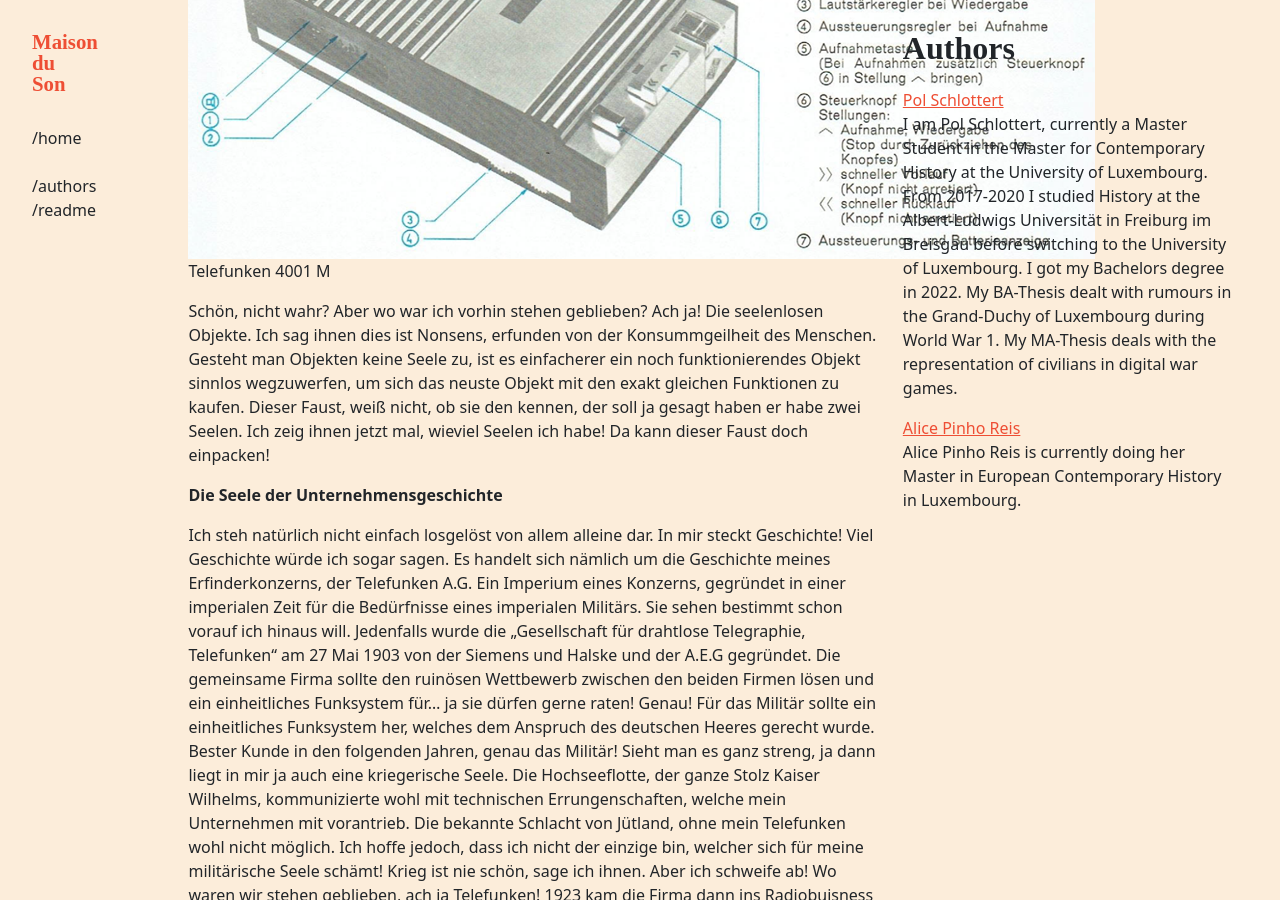
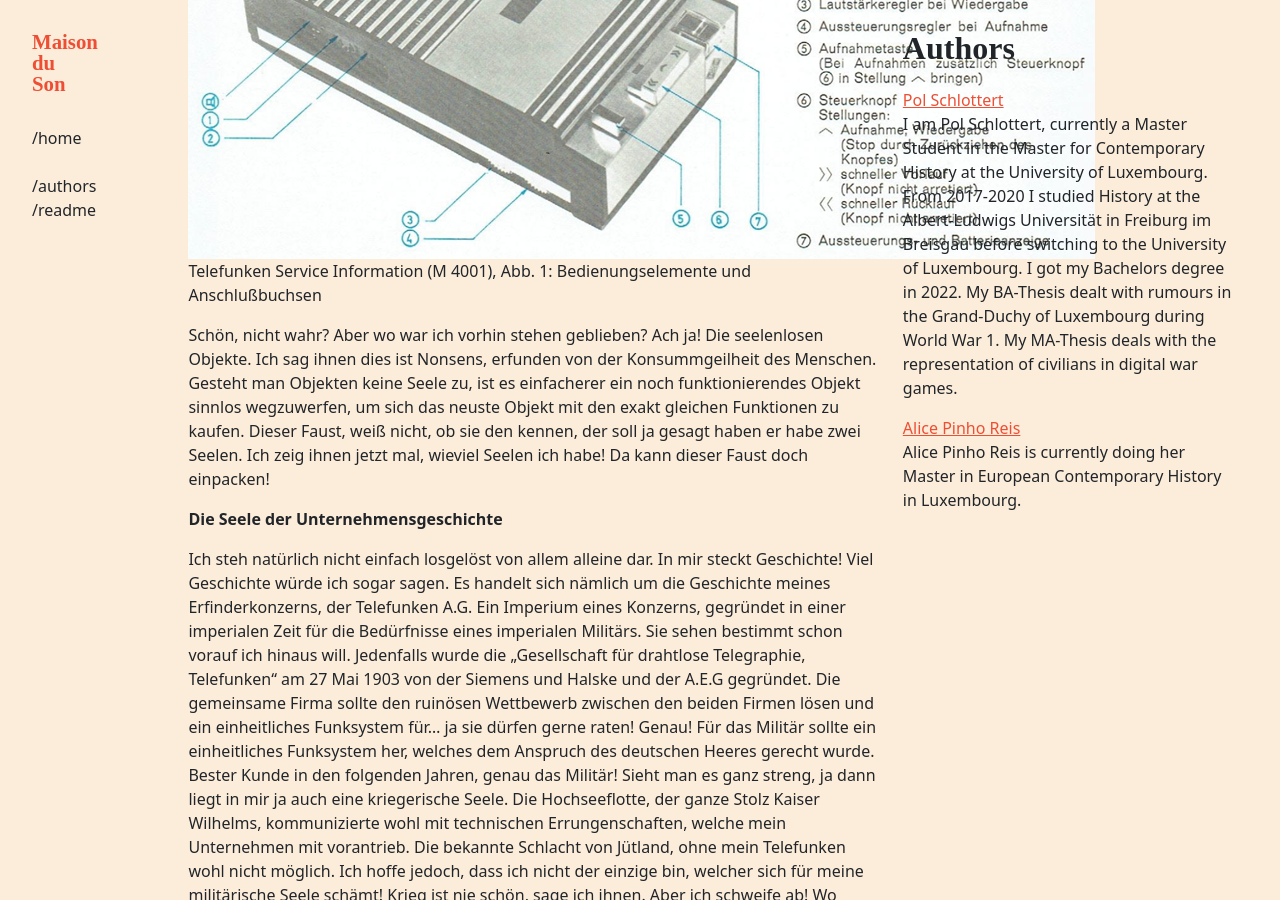
Before and after one commit to C2DH/maison-du-son, a Jekyll site: the page built from _objects/telefunken-m-4001.md, in a window 1280 px wide and 900 px high, scrolled down 918 px. Built offline with Jekyll 4.4.1, drawn with Linux system fonts in a browser that asks for light colours; some web fonts are replaced.

Commit message:
Update telefunken-m-4001.md

```diff
--- a/_objects/telefunken-m-4001.md
+++ b/_objects/telefunken-m-4001.md
@@ -10,7 +10,7 @@
 **Objektbiografie eines Tonaufnahmegeräts**
 
 Objekte, sind leblose Gegenstände. So wird es jedenfalls immer behauptet. Lediglich für den Gebrauch durch den Menschen werden sie produziert. Benutzt werden sie, bis sie kaputt sind, oder der Mensch sie nicht mehr „stylisch“ findet. Später fliegen sie dann weg. Wenn es gut geht auf den Wertstoffhoff zum Recycling. Habe aber auch schon gehört, dass es in die Mülltonne gehen kann. Oder einfach in die Natur. Eine Seele sollen Objekte ja keine besitzen. So wird es jedenfalls immer behauptet. Sie fragen sich nun sicherlich, wer ich bin? Telefunken 4001 M  9 Tranistor ist mein Name, hauptberuflich Tonaufnahme- und Tonabspielgerät. Moment, ich zeig ihnen mal mein Passfoto, damit sie sich ein Bild von mir machen können.
-<figure><img src="/assets/images/Telefunken M 4001 BIlD.png"><figcaption></figcaption>Telefunken 4001 M</figure>
+<figure><img src="/assets/images/Telefunken M 4001 BIlD.png"><figcaption></figcaption>Telefunken Service Information (M 4001), Abb. 1: Bedienungselemente und Anschlußbuchsen</figure>
 
 Schön, nicht wahr? Aber wo war ich vorhin stehen geblieben? Ach ja! Die seelenlosen Objekte. Ich sag ihnen dies ist Nonsens, erfunden von der Konsummgeilheit des Menschen. Gesteht man Objekten keine Seele zu, ist es einfacherer ein noch funktionierendes Objekt sinnlos wegzuwerfen, um sich das neuste Objekt mit den exakt gleichen Funktionen zu kaufen.  Dieser Faust, weiß nicht, ob sie den kennen, der soll ja gesagt haben er habe zwei Seelen. Ich zeig ihnen jetzt mal, wieviel Seelen ich habe! Da kann dieser Faust doch einpacken!
 
```
